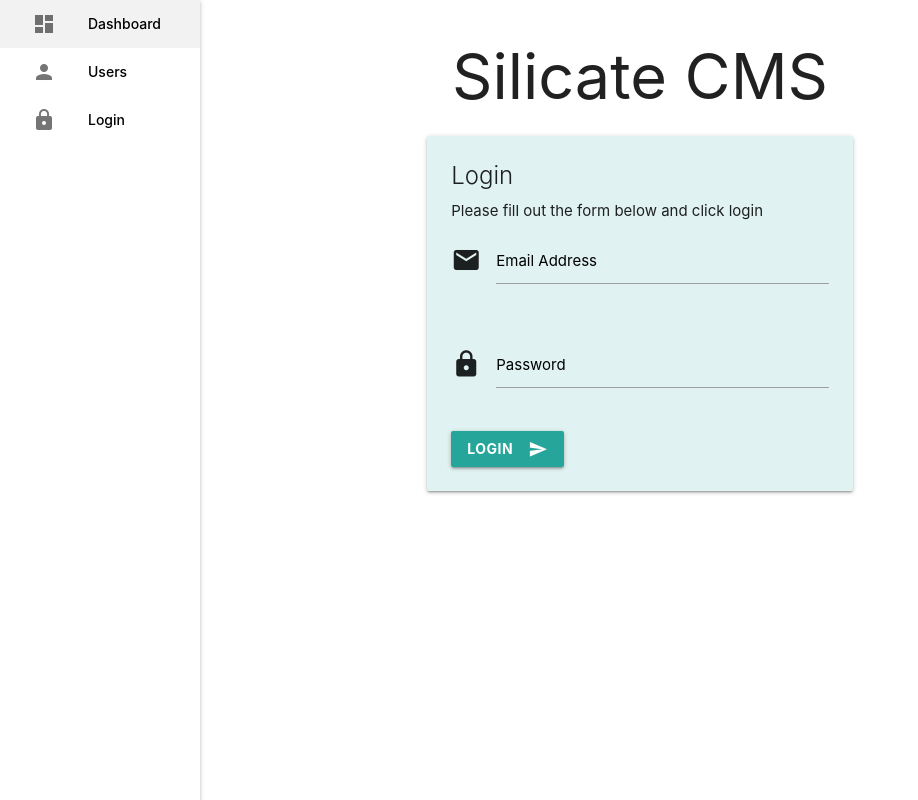
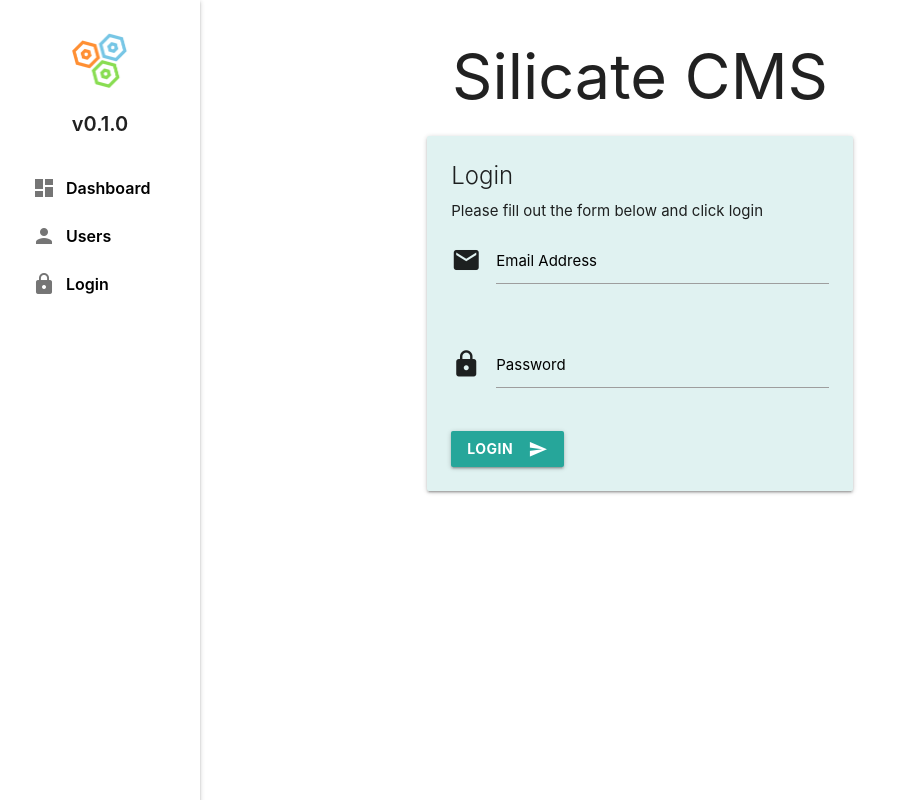
Before and after one commit to dhershman1/silicate-cms, a Nuxt app: page / in a window 1280 px wide. Shown: the whole page, without its empty margins (0-918 px from the left). Built offline with nearby package versions, Linux system fonts and the light colour scheme.

Commit message:
Add simple sidebar navigation

```diff
--- a/layouts/default.vue
+++ b/layouts/default.vue
@@ -1,21 +1,77 @@
 <template>
   <div role="main">
     <ul class="sidenav sidenav-fixed">
-      <li>
-        <a class="black-text" href="/dashboard"><i class="material-icons">dashboard</i>Dashboard</a>
+      <li class="logo">
+        <a class="logo__brand" href="/">
+          <img class="logo__img" src="/imgs/logo.png"/>
+        </a>
       </li>
-      <li>
-        <a class="black-text" href="/users"><i class="material-icons">person</i>Users</a>
+      <li class="version">
+        <p>v{{ version }}</p>
       </li>
-      <li>
-        <a class="black-text" href="/"><i class="material-icons">lock</i>Login</a>
+      <li class="nav-item">
+        <a class="black-text" href="/dashboard"><i class="material-icons">dashboard</i><span>Dashboard</span></a>
+      </li>
+      <li class="nav-item">
+        <a class="black-text" href="/users"><i class="material-icons">person</i><span>Users</span></a>
+      </li>
+      <li class="nav-item">
+        <a class="black-text" href="/"><i class="material-icons">lock</i><span>Login</span></a>
       </li>
     </ul>
     <nuxt/>
   </div>
 </template>
 
+<script>
+import { version } from '~/package.json'
+
+export default {
+  computed: {
+    version() {
+      return version
+    }
+  }
+}
+</script>
+
+
 <style scoped>
+li.nav-item > a {
+  font-size: 16px;
+}
+.nav-item > a > .material-icons {
+  margin-right: 10px;
+}
+.nav-item span {
+  font-weight: 600;
+}
+.version {
+  position: absolute;
+  top: 100px;
+  left: 0;
+  right: 0;
+  text-align: center;
+  font-weight: 600;
+  font-size: 20px;
+}
+.version p {
+  margin-top: 0;
+  margin-bottom: 0;
+}
+.logo {
+  text-align: center;
+  margin-top: 32px;
+  margin-bottom: 75px;
+}
+.logo__brand {
+  height: 57px;
+}
+.logo__img {
+  display: inline-block;
+  height: 100%;
+  pointer-events: none;
+}
 .sidenav {
   width: 200px;
 }
```
